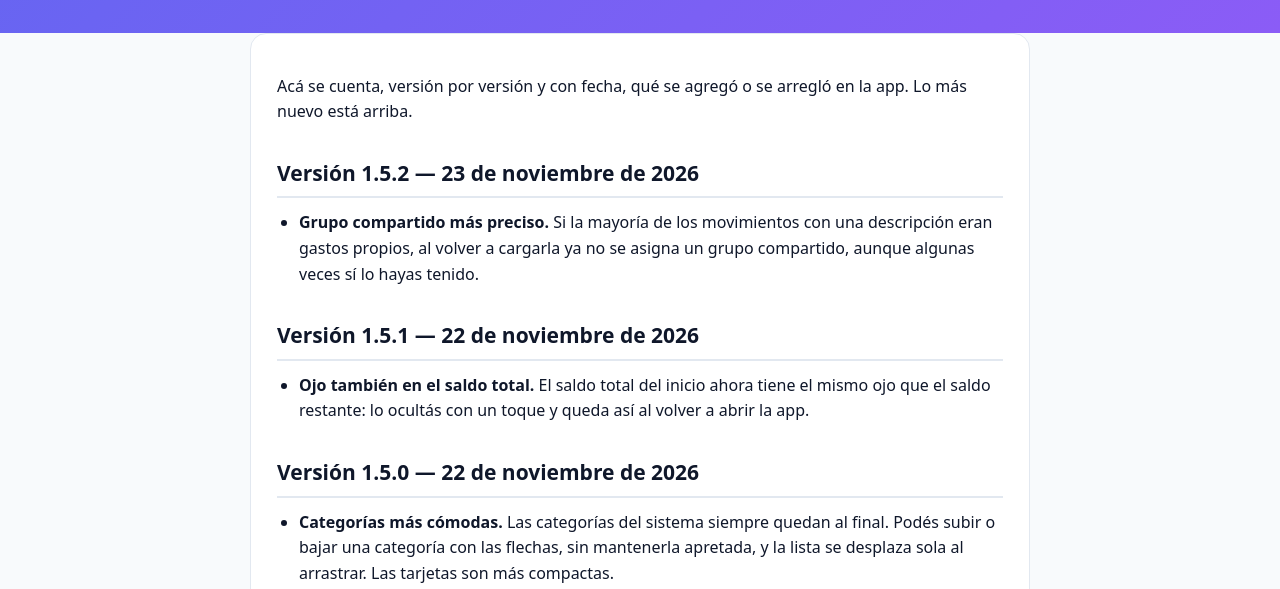
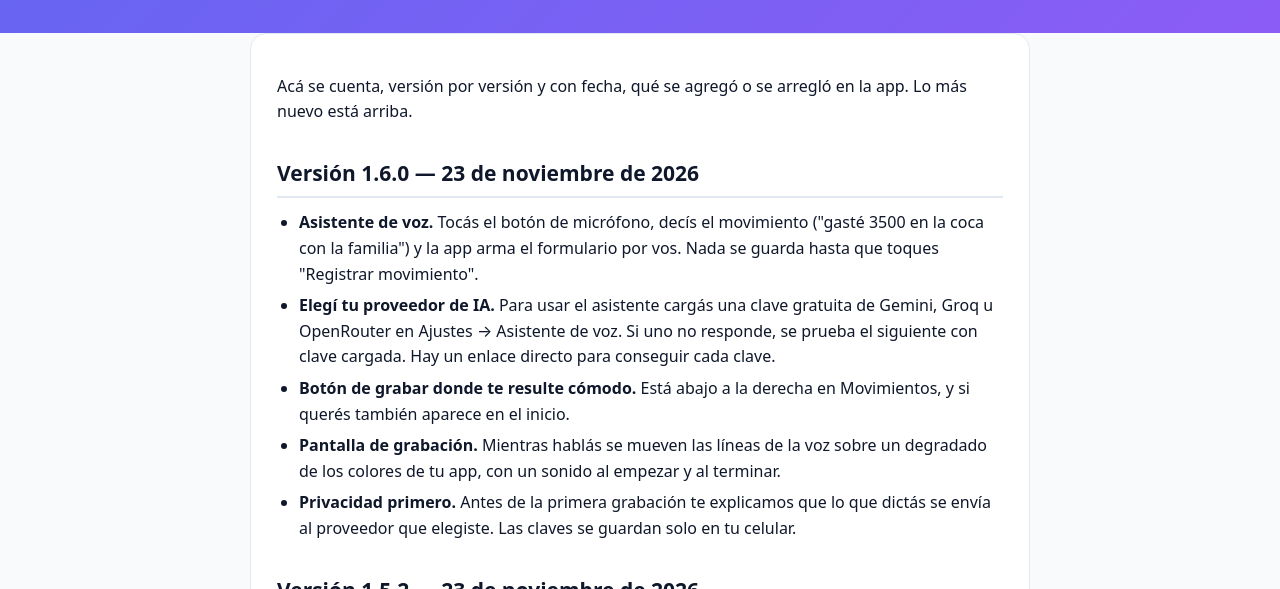
Before and after one commit to AlejoDM/lepusmint-gestionfinanzas, a plain HTML site: page novedades.html in a window 1280 px wide. Shown: the part 188-777 px from the top of the page. Drawn offline with Linux system fonts and the light colour scheme.

Commit message:
Versión 1.6.0

```diff
--- a/novedades.html
+++ b/novedades.html
@@ -36,6 +36,14 @@
   <main class="wrap">
     <section class="card">
 <p>Acá se cuenta, versión por versión y con fecha, qué se agregó o se arregló en la app. Lo más nuevo está arriba.</p>
+<h2 id="version-1-6-0-23-de-noviembre-de-2026">Versión 1.6.0 — 23 de noviembre de 2026</h2>
+<ul>
+  <li><strong>Asistente de voz.</strong> Tocás el botón de micrófono, decís el movimiento ("gasté 3500 en la coca con la familia") y la app arma el formulario por vos. Nada se guarda hasta que toques "Registrar movimiento".</li>
+  <li><strong>Elegí tu proveedor de IA.</strong> Para usar el asistente cargás una clave gratuita de Gemini, Groq u OpenRouter en Ajustes → Asistente de voz. Si uno no responde, se prueba el siguiente con clave cargada. Hay un enlace directo para conseguir cada clave.</li>
+  <li><strong>Botón de grabar donde te resulte cómodo.</strong> Está abajo a la derecha en Movimientos, y si querés también aparece en el inicio.</li>
+  <li><strong>Pantalla de grabación.</strong> Mientras hablás se mueven las líneas de la voz sobre un degradado de los colores de tu app, con un sonido al empezar y al terminar.</li>
+  <li><strong>Privacidad primero.</strong> Antes de la primera grabación te explicamos que lo que dictás se envía al proveedor que elegiste. Las claves se guardan solo en tu celular.</li>
+</ul>
 <h2 id="version-1-5-2-23-de-noviembre-de-2026">Versión 1.5.2 — 23 de noviembre de 2026</h2>
 <ul>
   <li><strong>Grupo compartido más preciso.</strong> Si la mayoría de los movimientos con una descripción eran gastos propios, al volver a cargarla ya no se asigna un grupo compartido, aunque algunas veces sí lo hayas tenido.</li>
```
